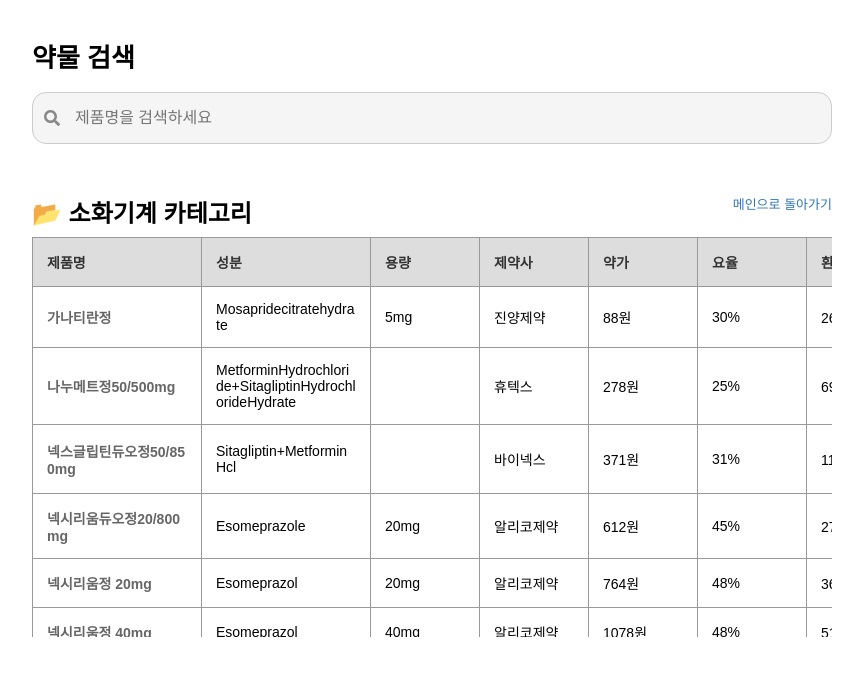
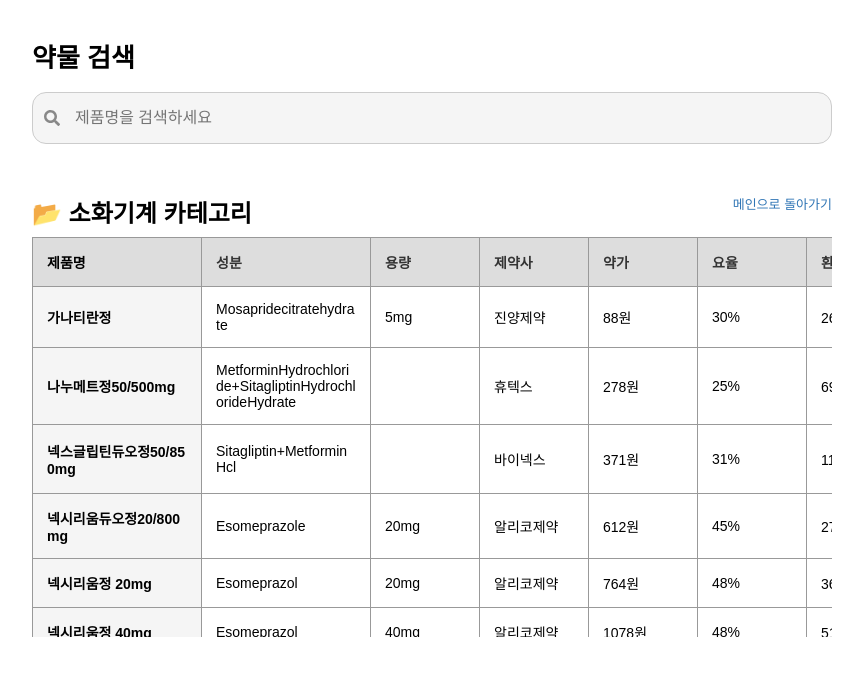
Before and after one commit to dasampharm/dasanpharm, a React (Create React App) app: page / in a window 1280 px wide. Both pictures are taken after a click on the button "소화기계". Shown: the top 676 px of the page, without its empty margins (208-1071 px from the left). Built offline with nearby package versions, Linux system fonts and the light colour scheme.

Commit message:
Update App.js

```diff
--- a/src/App.js
+++ b/src/App.js
@@ -106,7 +106,7 @@ function App() {
 
       {!selectedDrug && !selectedCategory && (
         <>
-          <h3 style={{ fontSize: "16px", marginTop: "20px", marginBottom: "8px" }}>약물 카테고리</h3>
+          <h3 style={{ fontSize: "16px", marginTop: "30px", marginBottom: "8px" }}>약물 카테고리</h3>
           <div style={{ display: "flex", flexWrap: "wrap", gap: "10px", marginBottom: "20px" }}>
             {categories.map((cat) => (
               <button key={cat} onClick={() => handleCategoryClick(cat)} style={{ padding: "10px 16px", border: "1px solid #ccc", borderRadius: "12px", background: "white", fontSize: "14px", cursor: "pointer" }}>{cat}</button>
@@ -149,7 +149,7 @@ function App() {
             <table style={{ borderCollapse: "collapse", tableLayout: "auto", width: "100%", fontSize: "14px" }}>
               <thead>
                 <tr>
-                  <th style={{ padding: "14px", border: "1px solid #999", backgroundColor: "#ddd", color: "#333", textAlign: "left", position: "sticky", top: 0, left: 0, zIndex: 4, fontWeight: "bold", minWidth: "140px" }}>제품명</th>
+                  <th style={{ padding: "14px", border: "1px solid #999", backgroundColor: "#ddd", color: "#000", textAlign: "left", position: "sticky", top: 0, left: 0, zIndex: 4, fontWeight: "bold", minWidth: "140px" }}>제품명</th>
                   {selectedDrug ? null : <th style={{ padding: "14px", border: "1px solid #999", backgroundColor: "#ddd", color: "#333", textAlign: "left", position: "sticky", top: 0, zIndex: 3, fontWeight: "bold", minWidth: "140px" }}>성분</th>}
                   {["용량", "제약사", "약가", "요율", "환산액", "품절", "비고"].map((label, i) => (
                     <th key={i} style={{ padding: "14px", border: "1px solid #999", backgroundColor: "#ddd", color: "#333", textAlign: "left", position: "sticky", top: 0, zIndex: 2, fontWeight: "bold", minWidth: "80px" }}>{label}</th>
@@ -159,8 +159,9 @@ function App() {
               <tbody>
                 {getFilteredDrugs().map((drug, index) => (
                   <tr key={index}>
-                    <td style={{ padding: "14px", border: "1px solid #999", background: "#fff", color: "#666", wordBreak: "keep-all", whiteSpace: drug["제품명"]?.length >= 9 ? "normal" : "nowrap", position: "sticky", left: 0, zIndex: 1, fontWeight: "bold" }}>{drug["제품명"]}</td>
-                    {selectedDrug ? null : <td style={{ padding: "14px", border: "1px solid #999", wordBreak: "keep-all", whiteSpace: "normal" }}>{drug["성분"]}</td>}
+                    <td style={{ padding: "14px", border: "1px solid #999", background: "#f5f5f5", color: "#000", wordBreak: "keep-all", whiteSpace: drug["제품명"]?.length >= 8 ? "normal" : "nowrap", position: "sticky", left: 0, zIndex: 1, fontWeight: "bold" }}>{drug["제품명"]}</td>
+                    {selectedDrug ? null : <td style={{ padding: "14px", border: "1px solid #999", wordBreak: "keep-all", whiteSpace: drug["성분"]?.length >= 10 ? "normal" : "nowrap" }}>
+{drug["성분"]}</td>}
                     {["용량", "제약사", "약가", "요율", "환산액", "품절", "비고"].map((key, i) => (
                       <td key={i} style={{ padding: "14px", border: "1px solid #999", wordBreak: key === "비고" ? "break-word" : "keep-all", whiteSpace: key === "약가" || key === "요율" || key === "품절" ? "nowrap" : (key === "비고" ? "normal" : "normal") }}>
                         {drug[key]}
```
